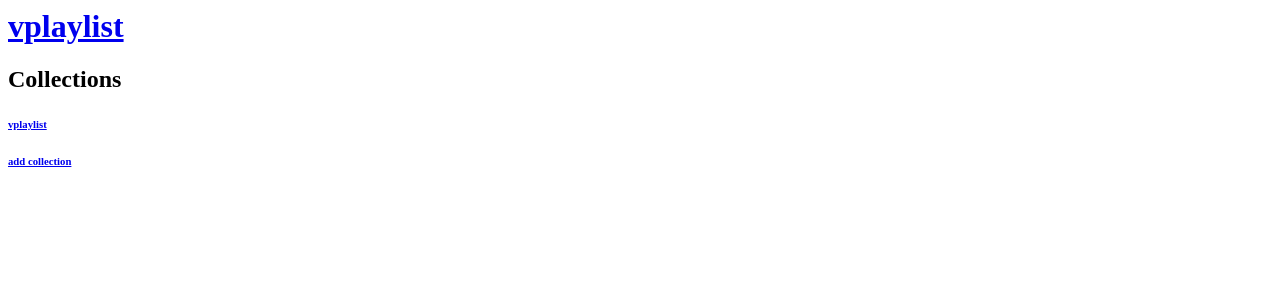
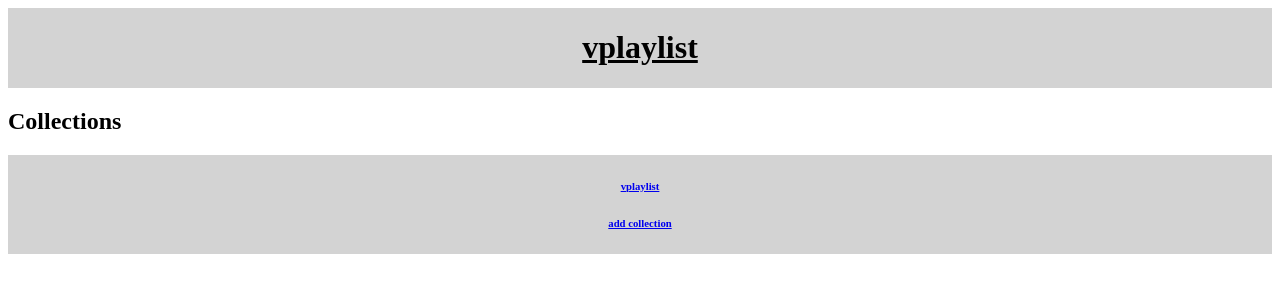
Before and after one commit to dysproseum/vplaylist, a PHP site: page / in a window 1280 px wide. Shown: the top 300 px of the page. Run offline with PHP 8.4, Linux system fonts and the light colour scheme.

Commit message:
Updates to interface and styling

```diff
--- a/include/bootstrap.php
+++ b/include/bootstrap.php
@@ -5,7 +5,7 @@ define('THUMBS_PATH', './thumbnails/');
 
 global $collections;
 $collections = array();
-foreach(glob(CONFIG_PATH.'*.json') as $filename){
+foreach(glob(CONFIG_PATH.'*.json') as $filename) {
 	$collection = json_decode(file_get_contents($filename), true);
 	if ($collection) {
 		foreach ($collection as $name => $values) {
@@ -14,3 +14,10 @@ foreach(glob(CONFIG_PATH.'*.json') as $filename){
 		}
 	}
 }
+
+function human_filesize($bytes, $dec = 2) {
+    $size   = array('B', 'kB', 'MB', 'GB', 'TB', 'PB', 'EB', 'ZB', 'YB');
+    $factor = floor((strlen($bytes) - 1) / 3);
+
+    return sprintf("%.{$dec}f", $bytes / pow(1024, $factor)) . @$size[$factor];
+}
--- a/include/footer.php
+++ b/include/footer.php
@@ -1,4 +1,6 @@
-		<h6><a href="index.php">vplaylist</a></h6>
-		<h6><a href="install.php">add collection</a></h6>
+		<div class="footer">
+			<h6><a href="index.php">vplaylist</a></h6>
+			<h6><a href="install.php">add collection</a></h6>
+		</div>
 	</body>
 </html>
--- a/include/header.php
+++ b/include/header.php
@@ -1,8 +1,10 @@
 <html>
 <head>
-<link type="text/css" href="include/style.css">
+<link rel="stylesheet" href="include/style.css">
 <title>vplaylist</title>
 </head>
 
 <body>
-<h1><a href="index.php">vplaylist</a></h1>
+<div class="header">
+	<h1><a href="index.php">vplaylist</a></h1>
+</div>
--- /dev/null
+++ b/include/style.css
@@ -0,0 +1,54 @@
+.thumbnail {
+	position: relative;
+	float: left;
+	width: 320px;
+	height: 180px;
+	overflow: hidden;
+	margin: 10px;
+	border: 1px solid lightgray;
+}
+
+.thumbnail .label {
+	position: absolute;
+	margin: 10px;
+	color: white;
+	text-shadow: 2px 2px 2px black;
+	text-decoration: none;
+}
+
+.thumbnail .label-top {
+	top: 0px;
+	left: 0px;
+}
+
+.thumbnail .label-bottom {
+	bottom: 0px;
+	right: 0px;
+}
+
+.player {
+	float: left;
+	width: 100%;
+	background: black;
+}
+
+.player video {
+	display: inherit;
+	margin: 0 auto;
+}
+
+.header, .footer {
+	float: left;
+	width: 100%;
+	background: lightgray;
+	text-align: center;
+}
+
+.header h1 a {
+	color: black;
+}
+
+h2 {
+	float: left;
+	width: 100%;
+}
--- a/index.php
+++ b/index.php
@@ -18,10 +18,11 @@ else {
 
 <?php if (isset($_REQUEST['filename'])): ?>
 	<?php $vid_file = $_REQUEST['filename']; ?>
-
-	<video autoplay controls width="320">
-		<source src="serve.php?filename=<?php print $vid_file; ?>" type="video/mp4" />
-	</video>
+	<div class="player">
+		<video autoplay controls width="640">
+			<source src="serve.php?filename=<?php print $vid_file; ?>" type="video/mp4" />
+		</video>
+	</div>
 
 <?php endif; ?>
 
@@ -47,20 +48,23 @@ else {
 			$basename = basename($item['filename'], '.mp4');
 			$vid_param = base64_encode($item['filename']);
 			$thumbnail = THUMBS_PATH . $machine_name . '/' . $basename. '.jpg';
-			$vid_link = 'index.php?filename=' . $vid_param;
+			$vid_link = 'index.php?collection=' . $machine_name . '&filename=' . $vid_param;
 		?>
 
 		<div class="thumbnail">
 		<a href="<?php print $vid_link; ?>">
 			<img src="<?php print $thumbnail; ?>" width="320" />
 		</a>
-		<a href="<?php print $vid_link; ?>">
+		<a class="label label-top" href="<?php print $vid_link; ?>">
 			<?php print $basename ?>
 		</a>
-		<?php print $item['size']; ?> bytes
+		<span class="label label-bottom">
+			<?php print human_filesize($item['size']); ?>
+		</span>
 		</div>
 
 	<?php endforeach; ?>
+
 <?php endif; ?>
 
 <?php require_once 'include/footer.php'; ?>
```
